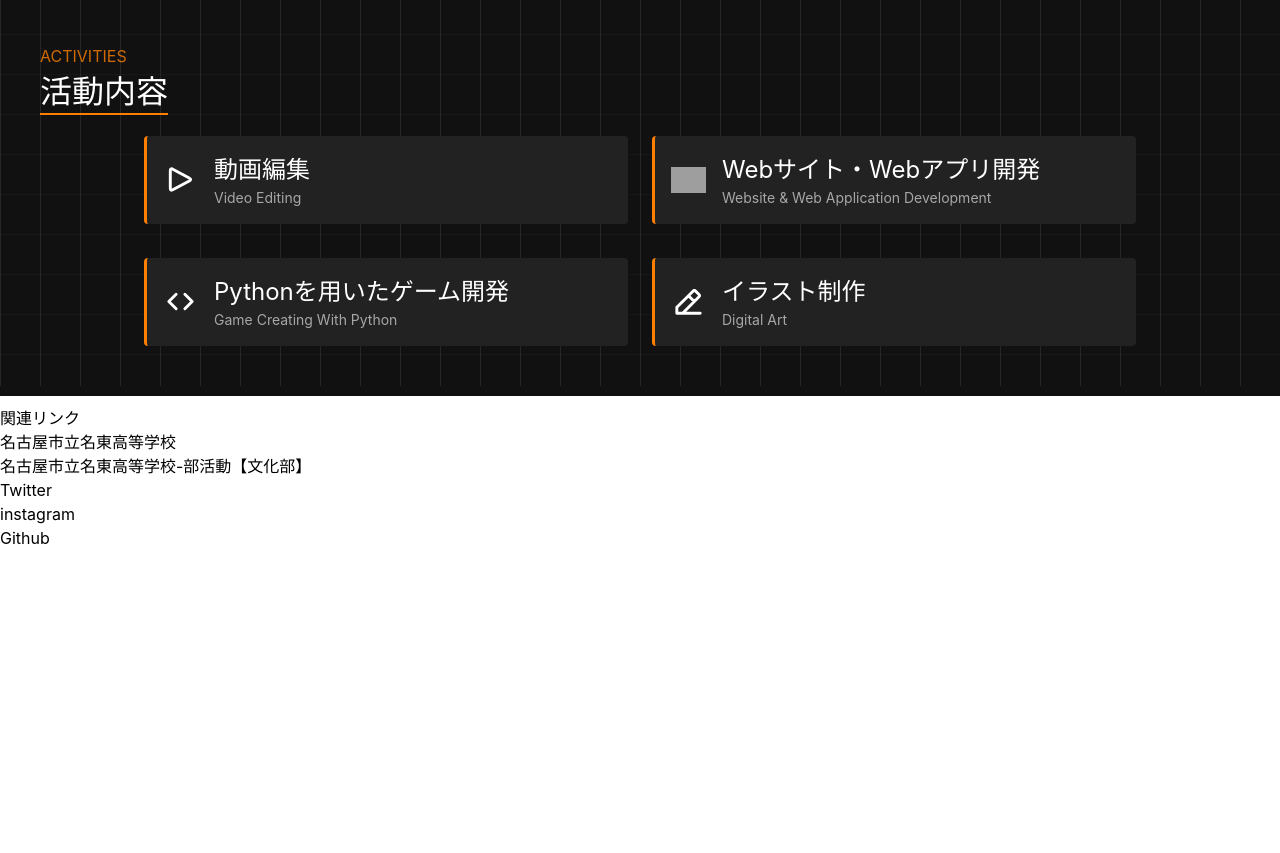
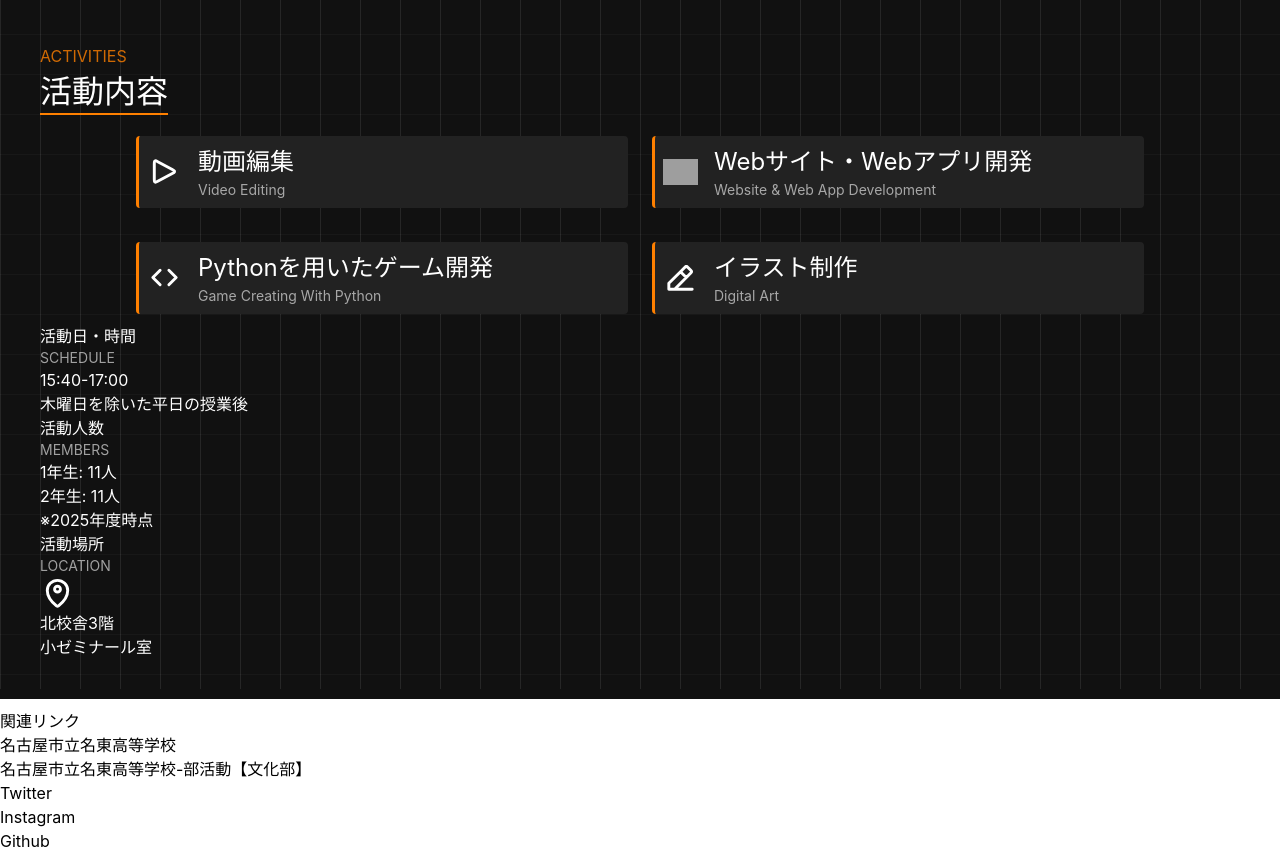
Before and after one commit to MeitoComputerClub/meitocc-homepage, a Next.js app: page / in a window 1280 px wide. Shown: the part 560-1413 px from the top of the page. Before the commit the page ends 1110 px from the top, so only its background shows below. Built offline with nearby package versions, Linux system fonts and the light colour scheme; grey boxes are pictures that could not be loaded.

Commit message:
indexレイアウト以外2

```diff
--- a/src/components/layout/Footer.tsx
+++ b/src/components/layout/Footer.tsx
@@ -17,7 +17,7 @@ export default function Footer() {
           <a href="">Twitter</a>
         </li>
         <li>
-          <a href="">instagram</a>
+          <a href="">Instagram</a>
         </li>
         <li>
           <a href="">Github</a>
--- a/src/pages/index.tsx
+++ b/src/pages/index.tsx
@@ -38,8 +38,8 @@ export default function Home() {
             活動内容
           </h1>
         </div>
-        <div className="max-w-5xl mx-auto px-4 grid grid-cols-2 gap-6">
-          <div className="mb-2.5 p-4 bg-[#222] border-l-3 rounded border-l-[#ff8000] flex items-center gap-4">
+        <div className="max-w-5xl mx-auto px-2 grid grid-cols-1 md:grid-cols-2 gap-6">
+          <div className="mb-2.5 p-2 bg-[#222] border-l-3 rounded border-l-[#ff8000] flex items-center gap-4">
             <Image src="/Play.svg" alt="play" width={35} height={35} />
             <div className="flex-1 min-w-0">
               <h2 className="text-[clamp(1rem,3vw,1.5rem)] break-keep">
@@ -49,42 +49,73 @@ export default function Home() {
             </div>
           </div>
 
-          <div className="mb-2.5 p-4 bg-[#222] border-l-3 rounded border-l-[#ff8000] flex items-center gap-4">
+          <div className="mb-2.5 p-2 bg-[#222] border-l-3 rounded border-l-[#ff8000] flex items-center gap-4">
             <Image src="/Globe.svg" alt="globe" width={35} height={35} />
-            <div>
-              <h2 className="text-[clamp(1rem,3vw,1.5rem)]">
+            <div className="flex-1 min-w-0">
+              <h2 className="text-[clamp(1rem,3vw,1.5rem)] whitespace-nowrap">
                 Webサイト・Webアプリ開発
               </h2>
               <p className="text-sm opacity-60">
-                Website & Web Application Development
+                Website & Web App Development
               </p>
             </div>
           </div>
 
-          <div className="mb-2.5 p-4 bg-[#222] border-l-3 rounded border-l-[#ff8000] flex items-center gap-4">
+          <div className="mb-2.5 p-2 bg-[#222] border-l-3 rounded border-l-[#ff8000] flex items-center gap-4">
             <Image src="/Code.svg" alt="code" width={35} height={35} />
-            <div>
-              <h2 className="text-[clamp(1rem,3vw,1.5rem)]">
+            <div className="flex-1 min-w-0">
+              <h2 className="text-[clamp(1rem,3vw,1.5rem)] whitespace-nowrap">
                 Pythonを用いたゲーム開発
               </h2>
               <p className="text-sm opacity-60">Game Creating With Python</p>
             </div>
           </div>
 
-          <div className="mb-2.5 p-4 bg-[#222] border-l-3 rounded border-l-[#ff8000] flex items-center gap-4">
+          <div className="mb-2.5 p-2 bg-[#222] border-l-3 rounded border-l-[#ff8000] flex items-center gap-4">
             <Image
               src="/Edit_Pencil_Line_01.svg"
               alt="pencil"
               width={35}
               height={35}
             />
-            <div>
+            <div className="flex-1 min-w-0">
               <h2 className="text-[clamp(1rem,3vw,1.5rem)]">イラスト制作</h2>
               <p className="text-sm opacity-60">Digital Art</p>
             </div>
           </div>
         </div>
+
+        <div className="">
+          {/* 時間>人数>場所 */}
+          <div className="">
+            <h2 className="">活動日・時間</h2>
+            <p className="text-sm opacity-60">SCHEDULE</p>
+            <p className="">15:40-17:00</p>
+            <p className="">木曜日を除いた平日の授業後</p>
+          </div>
+        </div>
+
+        <div className="">
+          <h2 className="">活動人数</h2>
+          <p className="text-sm opacity-60">MEMBERS</p>
+          <ul className="">
+            <li className="">1年生: 11人</li>
+            <li className="">2年生: 11人</li>
+          </ul>
+          <p className="">※2025年度時点</p>
+        </div>
+
+        <div className="">
+          <h2 className="">活動場所</h2>
+          <p className="text-sm opacity-60">LOCATION</p>
+          <Image src="/Map_pin.svg" alt="Map_Pin" width={35} height={35} />
+          <p className="">北校舎3階</p>
+          <p className="">小ゼミナール室</p>
+        </div>
       </section>
     </main>
   );
 }
+
+// メモ　活動内容をカードの左端にそろえる、MEMBERSとSCHEDULEの画像を拾ってくる、フッターに使うURLを貼る、イースター機能
+//question書く内容: 男女構成、活動場所、時間、兼部、
```
